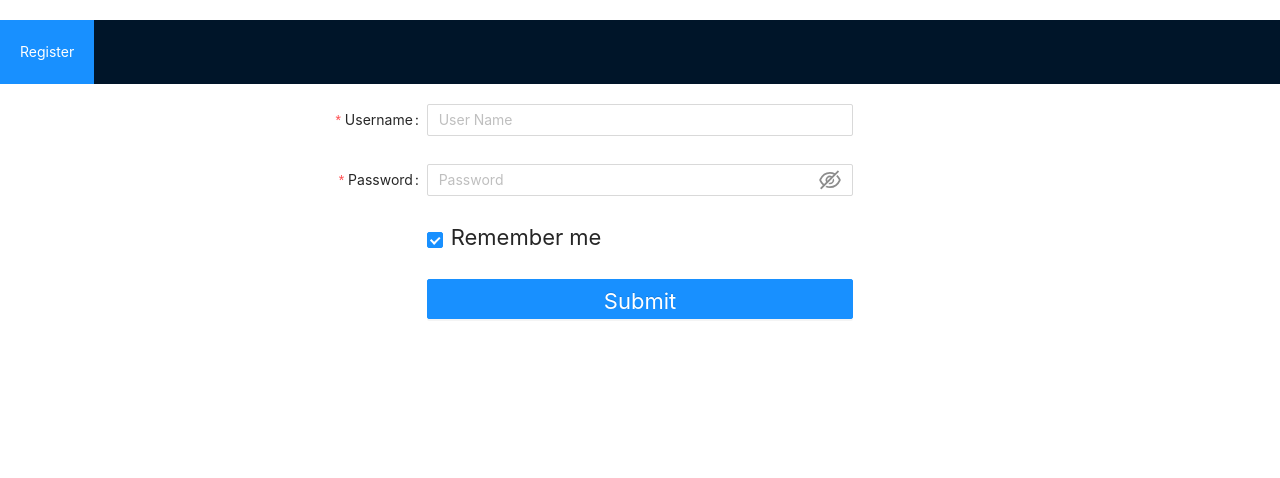
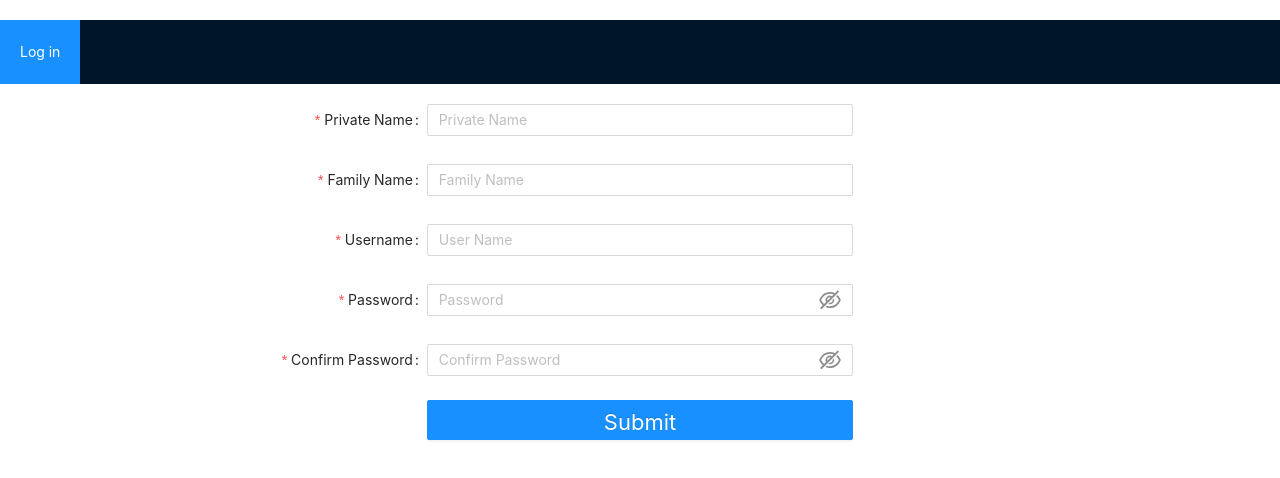
Before and after one commit to Kalpak-Project/kalpak-frontend, a React (Create React App) app: page /login in a window 1280 px wide. Both pictures are taken after a click on the item "Register". Shown: the top 478 px of the page. Built offline with nearby package versions, Linux system fonts and the light colour scheme; no server answers.

Commit message:
finished fixing modalAdd's submit button. working on login/register page

```diff
--- a/src/components/ModalAdd.js
+++ b/src/components/ModalAdd.js
@@ -1,4 +1,4 @@
-import React, { useState, useCallback } from 'react';
+import React, { useState, useCallback, useEffect } from 'react';
 import { Modal, Button, Form, Input } from 'antd';
 import axios from 'axios';
 
@@ -51,15 +51,13 @@ const ModalAdd = ({onUpdate, table, fields, button}) => {
     };
 
 
-    //doesn't work when all fields are filled and after that delete them (stay clickable)
-    const checkFilledFields = () => {
-      // data.map(({key, title, value}) => (value != null ? setOkBtnDisable(false) : setOkBtnDisable(true)))
+    useEffect(() => {
       setOkBtnDisable(data.find(({value}) => !value) !== undefined)
-    }
+    }, [data])
+
 
     const onChange = useCallback((changeKey, newValue) => {
         setData(data.map(({key, title, value}) =>({key: key, value: key === changeKey ? newValue : value, title: title})))
-        checkFilledFields()
       }, [data])
 
 
--- a/src/pages/LogInPage.js
+++ b/src/pages/LogInPage.js
@@ -1,4 +1,4 @@
-import React, { useContext } from 'react';
+import React, { useContext, useState } from 'react';
 import { Layout, Menu, Form, Input, Button, Checkbox, message } from 'antd';
 import { withUser } from '../components/userContext';
 import axios from 'axios';
@@ -9,11 +9,15 @@ import RegisterPage from './RegisterPage';
 
 const LogInPage = withUser(({user, refreshUser}) => {
 
+  const [isLogin, setIsLogin] = useState(true)
+
   const {Header} = Layout
 
     const navigate = useNavigate()
 
+    // use callback, depends on isLogin
     const onFinish = (values) => {
+      if (isLogin){
       axios.post('/api/login', {username: values.username, password: values.password}).then(
         res => {
           console.log(res.message)
@@ -21,7 +25,17 @@ const LogInPage = withUser(({user, refreshUser}) => {
           navigate('/')
         }
         ).catch(err => console.log(err.response.data))
-      };
+      } else {
+        const newUser = {privatename: values.privatename, familyname: values.familyname,
+          username: values.username, password: values.password}
+        axios.post('/api/register', newUser).then(
+          res => {
+            console.log(res.message)
+            refreshUser()
+            // need to login the user automaticlly and navigate to '/'
+          }
+        ).catch(err => console.log(err.response.data))
+      }};
 
     const onFinishFailed = (errorInfo) => {
         console.log('Failed:', errorInfo);
@@ -33,7 +47,10 @@ const LogInPage = withUser(({user, refreshUser}) => {
        <Header style={{ position: 'fixed', zIndex: 1, width: '100%' }}>
 
       <Menu theme="dark" mode="horizontal" defaultSelectedKeys={["1"]}>
-        <Menu.Item key="1">Register</Menu.Item>
+
+        {isLogin ? <Menu.Item onClick={() => setIsLogin(false)} key="1">Register</Menu.Item> :
+        <Menu.Item onClick={() => setIsLogin(true)} key="1">Log in</Menu.Item> }
+
 
       </Menu>
     </Header>
@@ -56,6 +73,34 @@ const LogInPage = withUser(({user, refreshUser}) => {
       onFinishFailed={onFinishFailed}
       autoComplete="off"
     >
+
+      {!isLogin && <Form.Item
+        label="Private Name"
+        name="privatename"
+        rules={[
+          {
+            required: true,
+            message: 'Please enter your privte name!',
+          },
+        ]}
+      >
+        <Input placeholder='Private Name' />
+      </Form.Item>}
+
+      {!isLogin && <Form.Item
+        label="Family Name"
+        name="familyname"
+        rules={[
+          {
+            required: true,
+            message: 'Please enter your family name!',
+          },
+        ]}
+      >
+        <Input placeholder='Family Name' />
+      </Form.Item>}
+
+
          <Form.Item
         label="Username"
         name="username"
@@ -71,6 +116,7 @@ const LogInPage = withUser(({user, refreshUser}) => {
        <Form.Item
         label="Password"
         name="password"
+        hasFeedback
         rules={[
           {
             required: true,
@@ -80,7 +126,33 @@ const LogInPage = withUser(({user, refreshUser}) => {
       >
         <Input.Password placeholder='Password' />
       </Form.Item>
-      <Form.Item
+
+      {!isLogin && <Form.Item
+        label="Confirm Password"
+        name="confirmpassword"
+        dependencies={['password']}
+        hasFeedback
+        rules={[
+          {
+            required: true,
+            message: 'Please confirm your password!',
+          },
+          ({ getFieldValue }) => ({
+            validator(_, value) {
+              if (!value || getFieldValue('password') === value) {
+                return Promise.resolve();
+              }
+
+              return Promise.reject(new Error('The two passwords that you entered do not match!'));
+            },
+          }),
+        ]}
+      >
+        <Input.Password placeholder='Confirm Password' />
+      </Form.Item>}
+
+
+        {isLogin && <Form.Item
         name="remember"
         valuePropName="checked"
         wrapperCol={{
@@ -89,7 +161,8 @@ const LogInPage = withUser(({user, refreshUser}) => {
         }}
       >
         <Checkbox>Remember me</Checkbox>
-      </Form.Item>
+      </Form.Item>}
+
 
       <Form.Item
         wrapperCol={{
```
